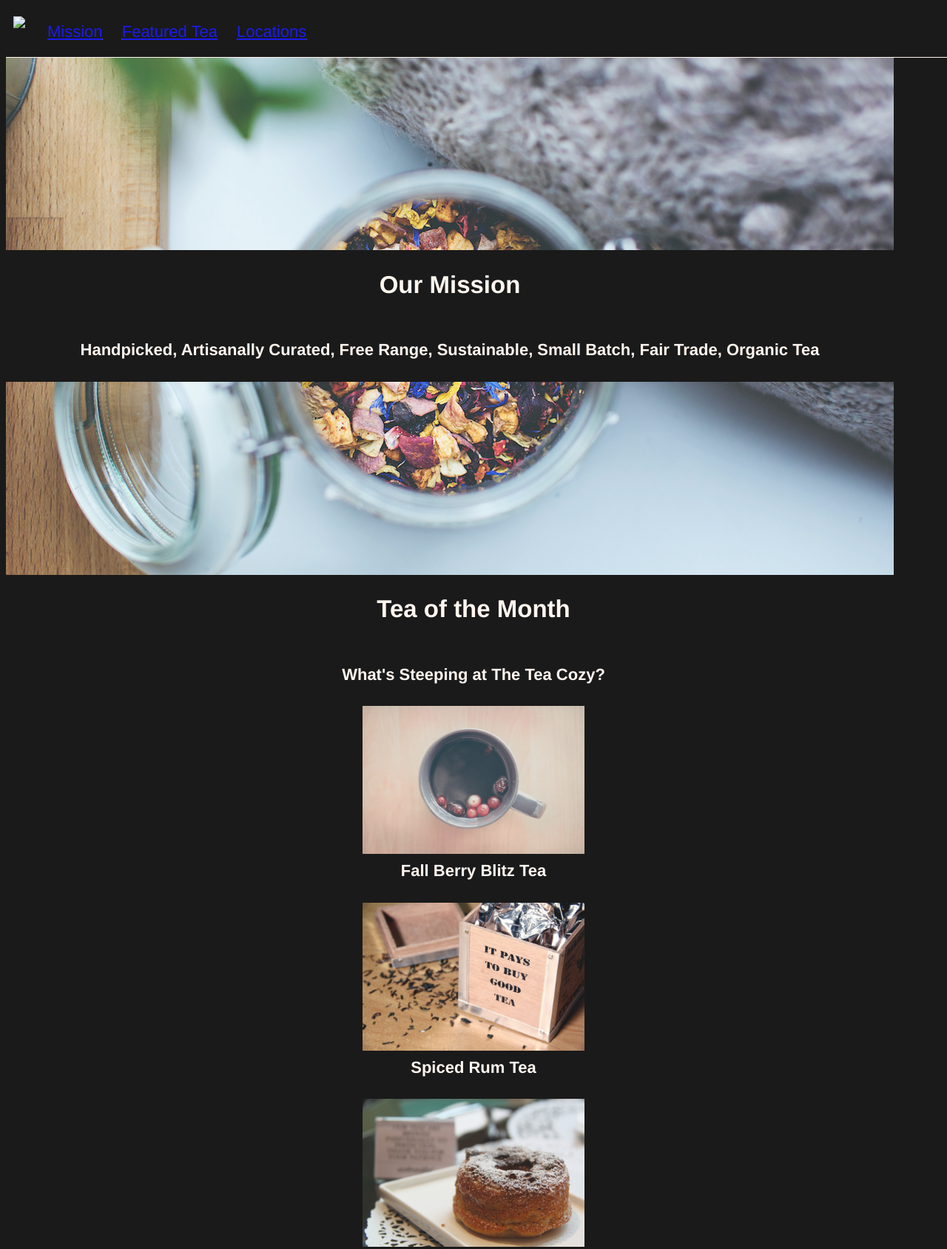
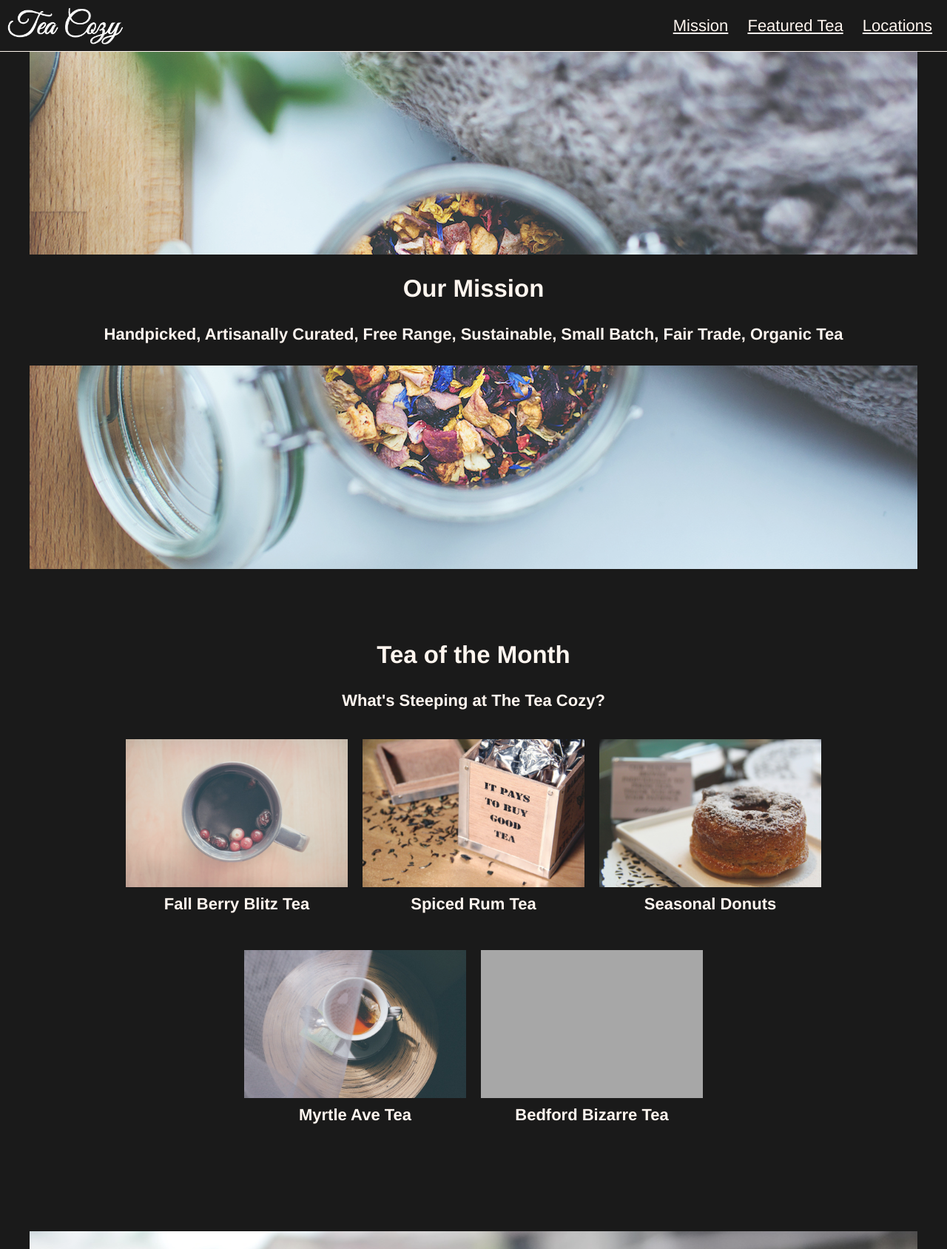
Before and after one commit to jtfdsgn/tea_cozy, a plain HTML site: page index.html in a window 1280 px wide. Shown: the top 1688 px of the page at 74% size. Drawn offline with Linux system fonts and the light colour scheme; grey boxes are pictures that could not be loaded.

Commit message:
Complete.

```diff
--- a/index.html
+++ b/index.html
@@ -10,7 +10,7 @@
 
   <header>
     <div class="logo">
-      <img src="./resources/images.tea-cozy-logo.png">
+      <img class="logo" src="./resources/images/tea-cozy-logo.png">
     </div>
     <div class="nav">
       <nav>
@@ -23,9 +23,9 @@
 
 <!--Content - Hero -->
 
-  <div class="content">
+  <div class="content flex_column">
     <div class="hero">
-      <div class="hero_message flex_column">
+      <div class="hero_message">
         <h2>Our Mission</h2>
         <h4>Handpicked, Artisanally Curated, Free Range, Sustainable, Small Batch, Fair Trade, Organic Tea</h4> <!-- Quite the hotbed of buzzwords... -->
       </div>
@@ -34,7 +34,7 @@
 <!--Content - Tea/Month -->
 
     <div class="tea_month flex_column">
-      <div class="flex_column">
+      <div>
         <h2>Tea of the Month</h2>
         <h4>What's Steeping at The Tea Cozy?</h4>
       </div>
@@ -66,7 +66,7 @@
 <!--Content - Locations -->
 
     <div class="locations flex_column">
-      <div class="locations_title flex_column">
+      <div class="locations_title">
         <h2>Locations</h2>
       </div>
 
@@ -94,18 +94,17 @@
 
 <!-- Footer Section -->
 
-    <footer class="flex_column">
-      <div class="footer flex_column">
+      <div class="footer">
         <h2>The Tea Cozy</h2>
-        <h5>contact@thetezcozy.com</h5>
+        <h5>contact@theteacozy.com</h5>
         <h5>917-555-8904</h5>
       </div>
+    </div>
 
       <div class="copyright">
         <h5>copyright The Tea Cozy 2017</h5>
       </div>
     </footer>
-  </div>
 
   </body>
 </html>
--- a/resources/css/style.css
+++ b/resources/css/style.css
@@ -1,5 +1,9 @@
 /* Site Wide */
 
+body {
+  padding: 0;
+  margin: 0;
+}
 html {
   font-family: Helvetica, sans-serif;
   font-size: 22px;
@@ -10,14 +14,14 @@ html {
 }
 div.content {
   position: relative;
+  align-items: center;
   top: 69px;
-  display: flex;
-  flex-direction: column;
+  padding: 0;
+  margin: 0;
 }
 .flex_column {
   display: flex;
   flex-direction: column;
-  justify-content: center;
 }
 
 /* Header Section */
@@ -31,17 +35,28 @@ header {
   height: 69px;
   border-bottom: 1px solid seashell;
   align-items: center;
+  background-color: black;
+  margin: 0;
+  padding: 0;
 }
-div.logo {
+img.logo {
   height: 50px;
   margin: 0 10px;
 }
+div.logo {
+  width: 30%;
+  display: flex;
+}
 div.nav {
-  margin: 0 10px;
+  width: 70%;
+  display: flex;
+  justify-content: flex-end;
+  margin-right: 10px;
 }
-span.nav {
+span.nav a {
   margin: 0 10px;
   text-decoration: underline;
+  color: seashell;
 }
 
 /* Content - Hero */
@@ -62,15 +77,17 @@ div.hero_message {
 /* Content - Tea/Month */
 
 div.tea_month {
-  margin: auto;
+  margin: 70px 0;
   width: 1000px;
 }
 div.tea_month_list {
-  justify-content: space-between;
+  display: flex;
+  justify-content: center;
   flex-wrap: wrap;
 }
 div.tea {
   align-items: center;
+  margin: 10px;
 }
 img.tea_image {
   width: 300px;
@@ -85,14 +102,19 @@ div.tea h4 {
 div.locations {
   align-items: center;
   height: 500px;
+  width: 1200px;
+  margin: 35px 0;
   background-image: url("../images/locations-background.jpg");
 }
-div.locations_title {
+div.locations_title h2 {
   margin-bottom: 15px;
+  margin-top: 45px;
 }
 div.locations_list {
   display: flex;
   justify-content: flex-start;
+  padding: 0;
+  margin: 0;
 }
 div.locations_idv {
   background-color: black;
@@ -109,6 +131,12 @@ div.footer {
 }
 div.copyright {
   margin-left: 20px;
+  margin-top: 20px;
   text-align: left;
-  height: 69px;
+  height: 100px;
+  width: 100%;
+  position: relative;
+  top: 69px;
+  display: flex;
+  align-items: flex-end;
 }
```
